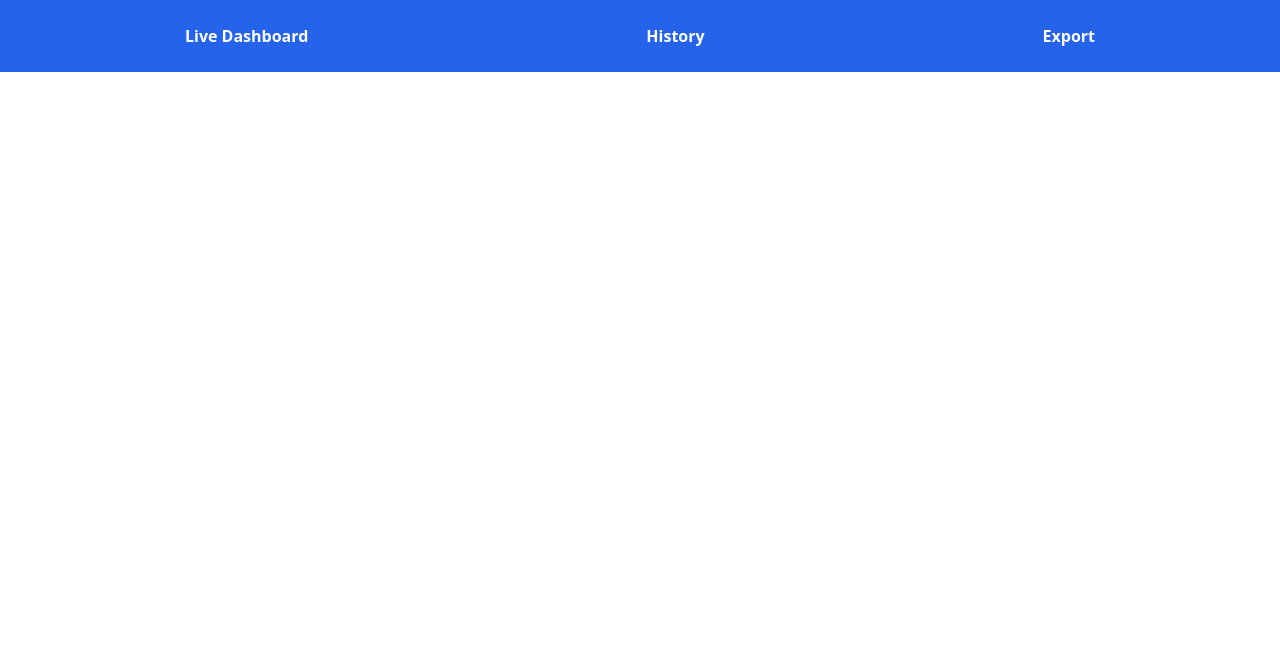
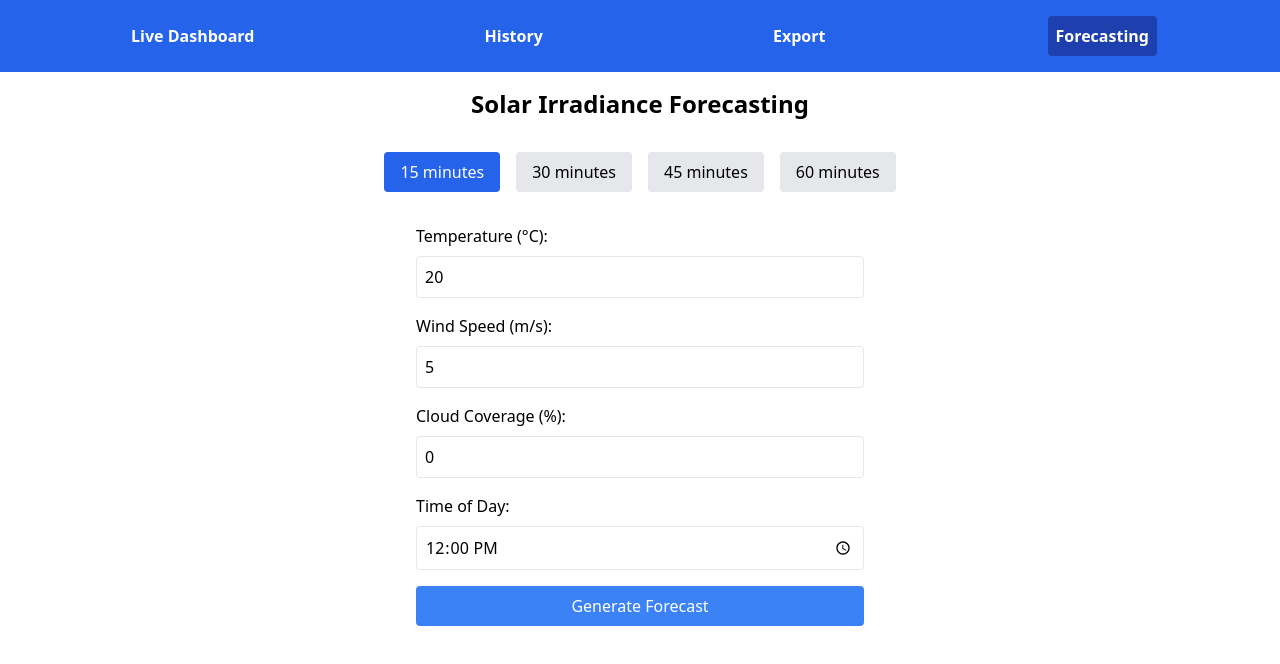
Before and after one commit to Eanazir/SolarTrackerFrontend, a React (Vite) app in the folder client/: page /forecasting in a window 1280 px wide. Shown: the top 664 px of the page. Built offline with nearby package versions, Linux system fonts and the light colour scheme.

Commit message:
forecasting page

```diff
--- a/client/src/App.tsx
+++ b/client/src/App.tsx
@@ -4,6 +4,7 @@ import { BrowserRouter as Router, Routes, Route, NavLink } from 'react-router-do
 import LiveDashboard from './pages/LiveDashboard';
 import History from './pages/History';
 import ExportData from './pages/ExportData';
+import Forecasting from './pages/Forecasting';
 
 const App: React.FC = () => {
   return (
@@ -40,11 +41,22 @@ const App: React.FC = () => {
         >
           Export
         </NavLink>
+        <NavLink
+          to="/forecasting"
+          className={({ isActive }) =>
+            isActive
+              ? "font-extrabold bg-blue-800 p-2 rounded transition duration-300"
+              : "font-bold p-2 rounded transition duration-300"
+          }
+        >
+          Forecasting
+        </NavLink>
       </nav>
       <Routes>
         <Route path="/" element={<LiveDashboard />} />
         <Route path="/history" element={<History />} />
         <Route path="/export" element = {<ExportData/>} />
+        <Route path="/forecasting" element = {<Forecasting/>} />
         {/* <Route path="/history" element={<History />} />
         <Route path="/export" element={<ExportData />} /> */}
       </Routes>
--- a/client/src/graphs/CustomLineChart.tsx
+++ b/client/src/graphs/CustomLineChart.tsx
@@ -21,6 +21,7 @@ interface CustomLineChartProps {
   dataKey: string;
   unit: string;
   strokeColor: string;
+  tickFormat: 'hourly'  | 'daily';
 }
 
 const CustomLineChart: React.FC<CustomLineChartProps> = ({
@@ -29,6 +30,7 @@ const CustomLineChart: React.FC<CustomLineChartProps> = ({
   dataKey,
   unit,
   strokeColor,
+  tickFormat
 }) => {
   return (
     <div className="bg-white shadow-md rounded p-4">
@@ -43,11 +45,17 @@ const CustomLineChart: React.FC<CustomLineChartProps> = ({
             scale="time"
             tickFormatter={(tick) => {
               const date = new Date(tick);
-              return `${date.getHours()}:${date
-                .getMinutes()
-                .toString()
-                .padStart(2, '0')}`;
+              return tickFormat === 'hourly'
+                ? `${date.getHours()}:${date.getMinutes().toString().padStart(2, '0')}`
+                : date.toLocaleDateString();
             }}
+            // tickFormatter={(tick) => {
+            //   const date = new Date(tick);
+            //   return `${date.getHours()}:${date
+            //     .getMinutes()
+            //     .toString()
+            //     .padStart(2, '0')}`;
+            // }}
             minTickGap={20}
             allowDataOverflow={false} // Prevent axis from shifting
           />
--- a/client/src/pages/ExportData.tsx
+++ b/client/src/pages/ExportData.tsx
@@ -52,7 +52,8 @@ const ExportData: React.FC = () => {
     ].join('\n');
   };
 
-  const handleExport = () => {
+  const handleExport = (e: React.FormEvent) => {
+    e.preventDefault();
     try {
       setError('');
       const start = new Date(startDate);
@@ -94,9 +95,9 @@ const ExportData: React.FC = () => {
 
   return (
     <div className="p-4">
-      <h1 className="text-2xl font-bold mb-4">Export Weather Data</h1>
+      <h1 className="text-2xl font-bold mb-4 text-center">Export Weather Data</h1>
 
-      <div className="space-y-4">
+      <form onSubmit={handleExport} className="mb-8 flex flex-col items-center">
         <div className="flex gap-4">
           <div>
             <label htmlFor="startDate" className="block mb-2">Start Date:</label>
@@ -121,20 +122,19 @@ const ExportData: React.FC = () => {
               required
             />
           </div>
+          <button
+            type="submit"
+            className="bg-blue-500 text-white px-4 py-2 rounded self-end hover:bg-blue-600"
+            disabled={!startDate || !endDate}
+          >
+            Export to CSV
+          </button>
         </div>
+      </form>
 
-        {error && (
-          <div className="text-red-500">{error}</div>
-        )}
-
-        <button
-          onClick={handleExport}
-          className="bg-blue-500 text-white px-4 py-2 rounded hover:bg-blue-600"
-          disabled={!startDate || !endDate}
-        >
-          Export to CSV
-        </button>
-      </div>
+      {error && (
+        <div className="text-red-500 text-center mb-4">{error}</div>
+      )}
     </div>
   );
 };
--- /dev/null
+++ b/client/src/pages/Forecasting.tsx
@@ -0,0 +1,146 @@
+// src/components/Forecasting.tsx
+import React, { useState } from 'react';
+import CustomLineChart from '../graphs/CustomLineChart';
+
+interface ForecastInput {
+  temperature: number;
+  windSpeed: number;
+  cloudCoverage: number;
+  timeOfDay: string;
+}
+
+interface ForecastPoint {
+  time: number;
+  value: number;
+}
+
+const Forecasting: React.FC = () => {
+  const [selectedInterval, setSelectedInterval] = useState<number>(15);
+  const [inputs, setInputs] = useState<ForecastInput>({
+    temperature: 20,
+    windSpeed: 5,
+    cloudCoverage: 0,
+    timeOfDay: '12:00'
+  });
+  const [forecastData, setForecastData] = useState<ForecastPoint[]>([]);
+
+  const intervals = [15, 30, 45, 60];
+
+  // Temporary mock prediction function
+  const generatePredictions = (minutes: number) => {
+    const predictions: ForecastPoint[] = [];
+    const baseTime = new Date().getTime();
+
+    for (let i = 0; i <= minutes; i += 5) {
+      predictions.push({
+        time: baseTime + i * 60000,
+        value: Math.random() * 1000 // Mock irradiance value
+      });
+    }
+    return predictions;
+  };
+
+  const handleSubmit = async (e: React.FormEvent) => {
+    e.preventDefault();
+    // Here you would normally make an API call to your ML model
+    const predictions = generatePredictions(selectedInterval);
+    setForecastData(predictions);
+  };
+
+  return (
+    <div className="p-4">
+      <h1 className="text-2xl font-bold mb-8 text-center">Solar Irradiance Forecasting</h1>
+
+      {/* Interval Selection */}
+      <div className="mb-8 flex justify-center gap-4">
+        {intervals.map(interval => (
+          <button
+            key={interval}
+            onClick={() => setSelectedInterval(interval)}
+            className={`px-4 py-2 rounded ${
+              selectedInterval === interval
+                ? 'bg-blue-600 text-white'
+                : 'bg-gray-200 hover:bg-gray-300'
+            }`}
+          >
+            {interval} minutes
+          </button>
+        ))}
+      </div>
+
+      {/* Input Form */}
+      <form onSubmit={handleSubmit} className="max-w-md mx-auto mb-8">
+        <div className="space-y-4">
+          <div>
+            <label className="block mb-2">Temperature (°C):</label>
+            <input
+              type="number"
+              value={inputs.temperature}
+              onChange={(e) => setInputs({...inputs, temperature: Number(e.target.value)})}
+              className="w-full border rounded p-2"
+              required
+            />
+          </div>
+
+          <div>
+            <label className="block mb-2">Wind Speed (m/s):</label>
+            <input
+              type="number"
+              value={inputs.windSpeed}
+              onChange={(e) => setInputs({...inputs, windSpeed: Number(e.target.value)})}
+              className="w-full border rounded p-2"
+              required
+            />
+          </div>
+
+          <div>
+            <label className="block mb-2">Cloud Coverage (%):</label>
+            <input
+              type="number"
+              min="0"
+              max="100"
+              value={inputs.cloudCoverage}
+              onChange={(e) => setInputs({...inputs, cloudCoverage: Number(e.target.value)})}
+              className="w-full border rounded p-2"
+              required
+            />
+          </div>
+
+          <div>
+            <label className="block mb-2">Time of Day:</label>
+            <input
+              type="time"
+              value={inputs.timeOfDay}
+              onChange={(e) => setInputs({...inputs, timeOfDay: e.target.value})}
+              className="w-full border rounded p-2"
+              required
+            />
+          </div>
+
+          <button
+            type="submit"
+            className="w-full bg-blue-500 text-white py-2 rounded hover:bg-blue-600"
+          >
+            Generate Forecast
+          </button>
+        </div>
+      </form>
+
+      {/* Forecast Graph */}
+      {forecastData.length > 0 && (
+        <div className="mt-8">
+          <CustomLineChart
+            title={`${selectedInterval}-Minute Irradiance Forecast`}
+            data={forecastData}
+            dataKey="value"
+            unit=" W/m²"
+            strokeColor="#FFA500"
+            tickFormat="hourly"
+          />
+        </div>
+      )}
+    </div>
+  );
+};
+
+export default Forecasting;
--- a/client/src/pages/History.tsx
+++ b/client/src/pages/History.tsx
@@ -110,9 +110,9 @@ const History: React.FC = () => {
 
   return (
     <div className="p-4">
-      <h1 className="text-2xl font-bold mb-4">Historical Data</h1>
+      <h1 className="text-2xl font-bold mb-4 text-center">Historical Data</h1>
 
-      <form onSubmit={handleSubmit} className="mb-8 space-y-4">
+      <form onSubmit={handleSubmit} className="mb-8 flex flex-col items-center">
         <div className="flex gap-4">
           <div>
             <label htmlFor="startDate" className="block mb-2">Start Date:</label>
@@ -158,6 +158,7 @@ const History: React.FC = () => {
               dataKey="value"
               unit="°C"
               strokeColor="#FF4500"
+              tickFormat='daily'
             />
           </div>
           <div>
@@ -167,6 +168,7 @@ const History: React.FC = () => {
               dataKey="value"
               unit="%"
               strokeColor="#1E90FF"
+              tickFormat='daily'
             />
           </div>
           <div>
@@ -176,6 +178,7 @@ const History: React.FC = () => {
               dataKey="value"
               unit=" hPa"
               strokeColor="#32CD32"
+              tickFormat='daily'
             />
           </div>
         </div>
--- a/client/src/pages/LiveDashboard.tsx
+++ b/client/src/pages/LiveDashboard.tsx
@@ -17,6 +17,19 @@ interface LiveData {
   imageUrl: string;
   timestamp: string;
 }
+
+const transformDatabaseData = (dbData: any): LiveData => {
+  return {
+    temperatureC: dbData.temperature_c,
+    temperatureF: dbData.temperature_f,
+    humidity: dbData.humidity,
+    airPressure: dbData.air_pressure || dbData.pressure, // fallback to pressure if air_pressure is null
+    windSpeed: dbData.wind_speed || dbData.ambientWeatherWindSpeed,
+    windDirection: dbData.wind_direction || dbData.ambientWeatherWindDirection,
+    imageUrl: dbData.image_url || testImage, // fallback to test image if null
+    timestamp: dbData.timestamp
+  };
+};
 
 interface DataPoint {
   time: number; // Timestamp in milliseconds
@@ -51,6 +64,7 @@ const LiveDashboard: React.FC = () => {
 
   const fetchData = async () => {
     try {
+      // http://18.226.186.142/api/live-data
       // const response = await axios.get<LiveData>('http://localhost:5000/api/live-data');
       // setData(response.data);
       const newData = generateBogusData();
@@ -90,6 +104,7 @@ const LiveDashboard: React.FC = () => {
             dataKey="value"
             unit="°C"
             strokeColor="#FF4500"
+            tickFormat='hourly'
           />
         </div>
         {/* Humidity Charts */}
@@ -100,6 +115,7 @@ const LiveDashboard: React.FC = () => {
             dataKey="value"
             unit="%"
             strokeColor="#1E90FF"
+            tickFormat='hourly'
           />
         </div>
         {/* Air Pressure Charts */}
@@ -110,6 +126,7 @@ const LiveDashboard: React.FC = () => {
             dataKey="value"
             unit=" hPa"
             strokeColor="#32CD32"
+            tickFormat='hourly'
           />
         </div>
         {/* Wind Gauges */}
```
Also changed, not shown: client/package.json (+7 -0 lines), 1 other file (tests, documents, lock files or other folders).
